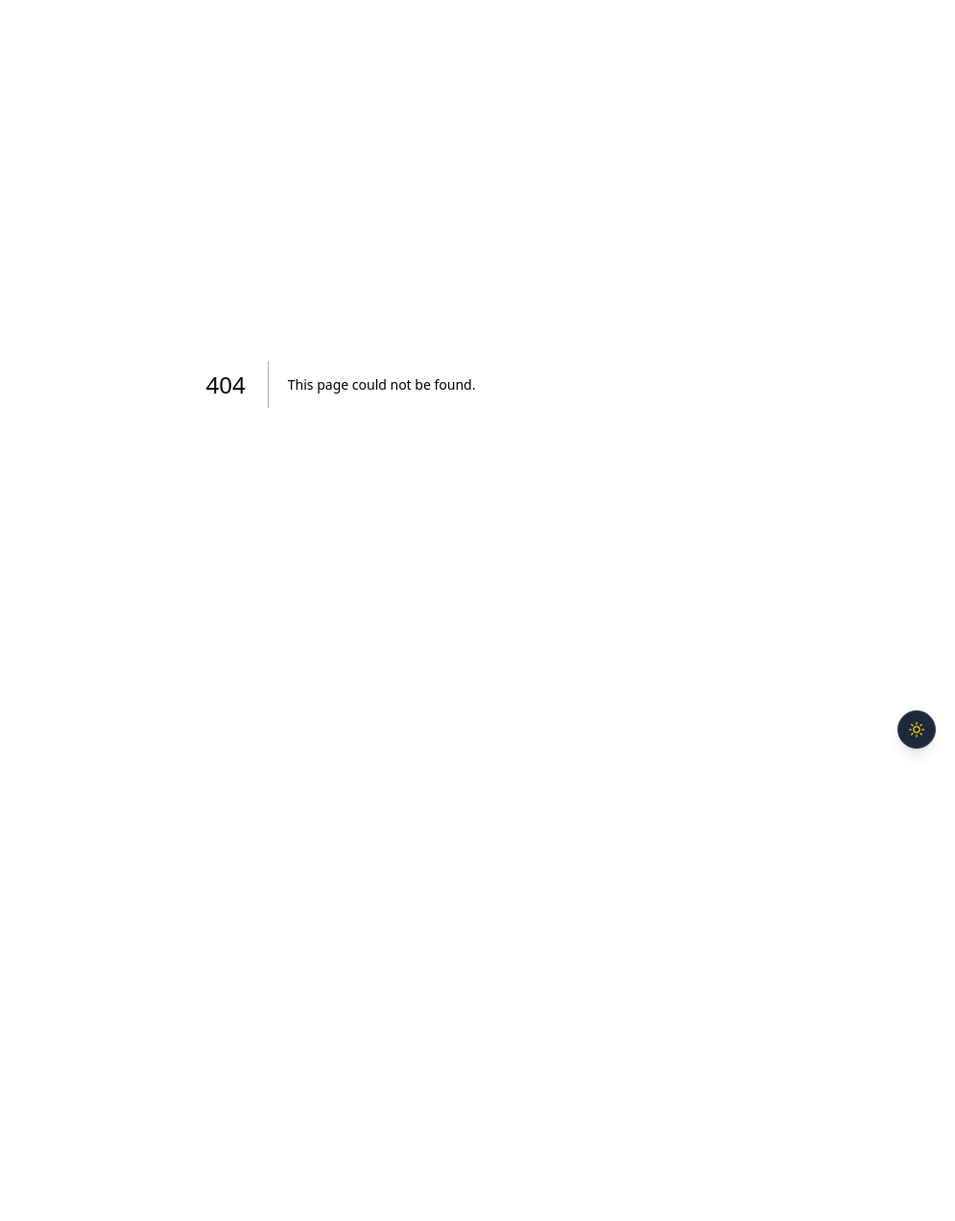
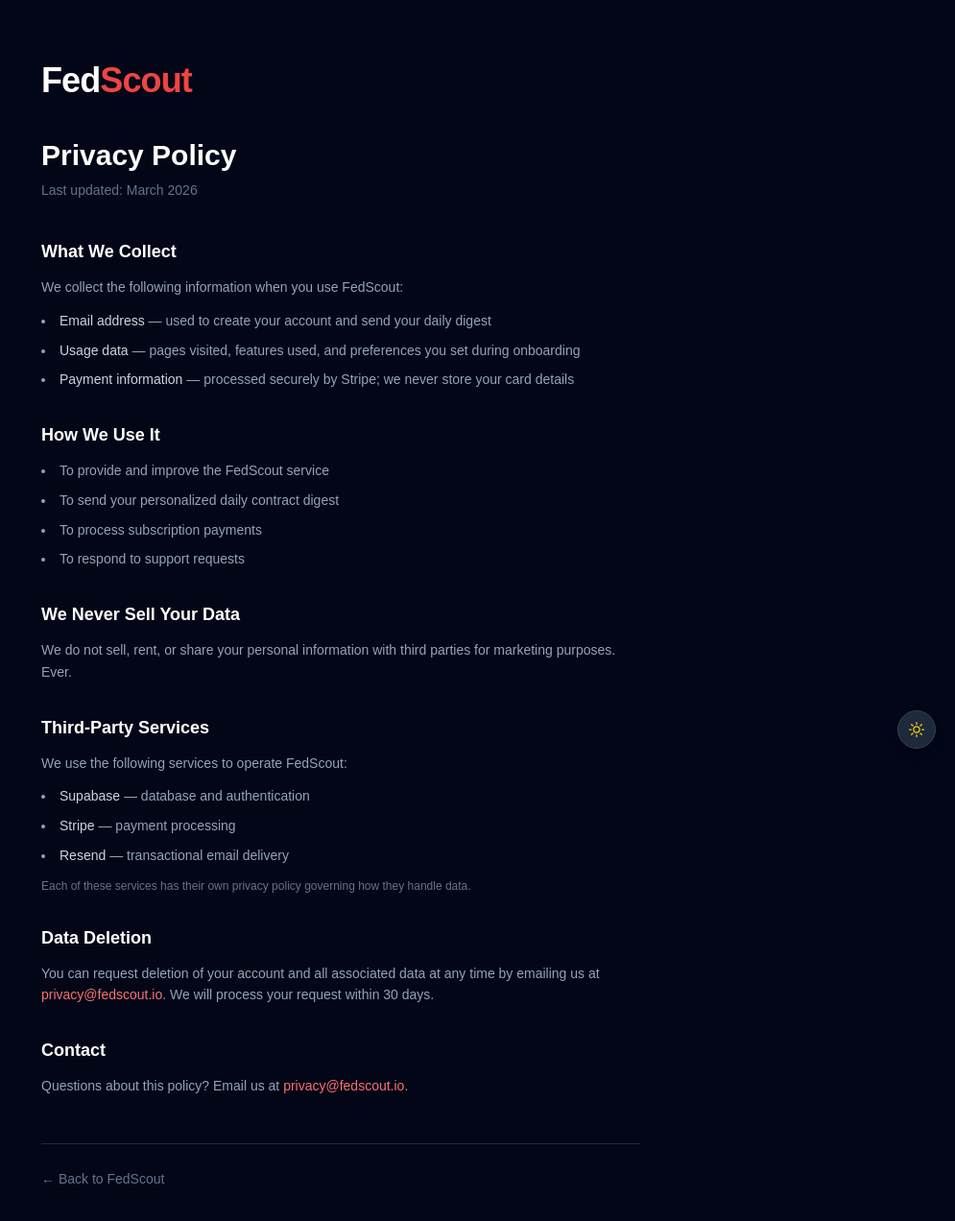
Before and after one commit to qelson/fedscout, a Next.js app: page /privacy in a window 1280 px wide. Before the commit this address had no page. Shown: the top 1272 px of the page at 96% size, without its empty margins (285-1280 px from the left). Before the commit the page ends 800 px from the top, so only its background shows below. Built offline with nearby package versions, Linux system fonts and the light colour scheme.

Commit message:
Add Privacy Policy and Terms of Service pages

```diff
--- /dev/null
+++ b/app/privacy/page.tsx
@@ -0,0 +1,83 @@
+import Link from 'next/link'
+
+export default function PrivacyPage() {
+  return (
+    <div className="min-h-screen bg-slate-950 text-slate-300">
+      <div className="max-w-2xl mx-auto px-6 py-16">
+
+        <div className="mb-10">
+          <Link href="/" className="text-4xl font-extrabold tracking-tight">
+            <span className="text-white">Fed</span><span className="text-red-500">Scout</span>
+          </Link>
+        </div>
+
+        <h1 className="text-3xl font-extrabold text-white mb-2">Privacy Policy</h1>
+        <p className="text-slate-500 text-sm mb-10">Last updated: March 2026</p>
+
+        <div className="space-y-8 text-sm leading-relaxed">
+
+          <section>
+            <h2 className="text-lg font-bold text-white mb-3">What We Collect</h2>
+            <p className="text-slate-400">We collect the following information when you use FedScout:</p>
+            <ul className="mt-3 space-y-2 text-slate-400 list-disc list-inside">
+              <li><span className="text-slate-300 font-medium">Email address</span> — used to create your account and send your daily digest</li>
+              <li><span className="text-slate-300 font-medium">Usage data</span> — pages visited, features used, and preferences you set during onboarding</li>
+              <li><span className="text-slate-300 font-medium">Payment information</span> — processed securely by Stripe; we never store your card details</li>
+            </ul>
+          </section>
+
+          <section>
+            <h2 className="text-lg font-bold text-white mb-3">How We Use It</h2>
+            <ul className="space-y-2 text-slate-400 list-disc list-inside">
+              <li>To provide and improve the FedScout service</li>
+              <li>To send your personalized daily contract digest</li>
+              <li>To process subscription payments</li>
+              <li>To respond to support requests</li>
+            </ul>
+          </section>
+
+          <section>
+            <h2 className="text-lg font-bold text-white mb-3">We Never Sell Your Data</h2>
+            <p className="text-slate-400">
+              We do not sell, rent, or share your personal information with third parties for marketing purposes. Ever.
+            </p>
+          </section>
+
+          <section>
+            <h2 className="text-lg font-bold text-white mb-3">Third-Party Services</h2>
+            <p className="text-slate-400 mb-3">We use the following services to operate FedScout:</p>
+            <ul className="space-y-2 text-slate-400 list-disc list-inside">
+              <li><span className="text-slate-300 font-medium">Supabase</span> — database and authentication</li>
+              <li><span className="text-slate-300 font-medium">Stripe</span> — payment processing</li>
+              <li><span className="text-slate-300 font-medium">Resend</span> — transactional email delivery</li>
+            </ul>
+            <p className="text-slate-500 mt-3 text-xs">Each of these services has their own privacy policy governing how they handle data.</p>
+          </section>
+
+          <section>
+            <h2 className="text-lg font-bold text-white mb-3">Data Deletion</h2>
+            <p className="text-slate-400">
+              You can request deletion of your account and all associated data at any time by emailing us at{' '}
+              <a href="mailto:privacy@fedscout.io" className="text-red-400 hover:text-red-300">privacy@fedscout.io</a>.
+              We will process your request within 30 days.
+            </p>
+          </section>
+
+          <section>
+            <h2 className="text-lg font-bold text-white mb-3">Contact</h2>
+            <p className="text-slate-400">
+              Questions about this policy? Email us at{' '}
+              <a href="mailto:privacy@fedscout.io" className="text-red-400 hover:text-red-300">privacy@fedscout.io</a>.
+            </p>
+          </section>
+
+        </div>
+
+        <div className="mt-12 pt-6 border-t border-slate-800">
+          <Link href="/" className="text-sm text-slate-500 hover:text-slate-300 transition-colors">← Back to FedScout</Link>
+        </div>
+
+      </div>
+    </div>
+  )
+}
--- /dev/null
+++ b/app/terms/page.tsx
@@ -0,0 +1,85 @@
+import Link from 'next/link'
+
+export default function TermsPage() {
+  return (
+    <div className="min-h-screen bg-slate-950 text-slate-300">
+      <div className="max-w-2xl mx-auto px-6 py-16">
+
+        <div className="mb-10">
+          <Link href="/" className="text-4xl font-extrabold tracking-tight">
+            <span className="text-white">Fed</span><span className="text-red-500">Scout</span>
+          </Link>
+        </div>
+
+        <h1 className="text-3xl font-extrabold text-white mb-2">Terms of Service</h1>
+        <p className="text-slate-500 text-sm mb-10">Last updated: March 2026</p>
+
+        <div className="space-y-8 text-sm leading-relaxed">
+
+          <section>
+            <h2 className="text-lg font-bold text-white mb-3">Service Description</h2>
+            <p className="text-slate-400">
+              FedScout monitors SAM.gov for federal contract opportunities and delivers a personalized daily email digest based on your business profile. By creating an account, you agree to these terms.
+            </p>
+          </section>
+
+          <section>
+            <h2 className="text-lg font-bold text-white mb-3">Subscription</h2>
+            <ul className="space-y-2 text-slate-400 list-disc list-inside">
+              <li>FedScout costs <span className="text-slate-300 font-medium">$49/month</span> after a 14-day free trial</li>
+              <li>No credit card is required to start your trial</li>
+              <li>You may cancel at any time — no long-term commitment</li>
+              <li>Refunds are handled on a case-by-case basis; contact us within 7 days of a charge</li>
+            </ul>
+          </section>
+
+          <section>
+            <h2 className="text-lg font-bold text-white mb-3">No Guarantee of Results</h2>
+            <p className="text-slate-400">
+              FedScout surfaces federal contract opportunities that match your profile. We do not guarantee that you will win any contract, receive any award, or generate any revenue as a result of using the service. Contract outcomes depend entirely on your proposals, qualifications, and factors outside our control.
+            </p>
+          </section>
+
+          <section>
+            <h2 className="text-lg font-bold text-white mb-3">Acceptable Use</h2>
+            <p className="text-slate-400 mb-3">You agree not to:</p>
+            <ul className="space-y-2 text-slate-400 list-disc list-inside">
+              <li>Scrape, copy, or redistribute contract data surfaced by FedScout</li>
+              <li>Resell or sublicense access to the service</li>
+              <li>Use the service for any unlawful purpose</li>
+              <li>Attempt to reverse-engineer or interfere with the platform</li>
+            </ul>
+          </section>
+
+          <section>
+            <h2 className="text-lg font-bold text-white mb-3">Termination</h2>
+            <p className="text-slate-400">
+              We reserve the right to suspend or terminate accounts that violate these terms, abuse the service, or engage in fraudulent activity. You may also close your account at any time by contacting us.
+            </p>
+          </section>
+
+          <section>
+            <h2 className="text-lg font-bold text-white mb-3">Limitation of Liability</h2>
+            <p className="text-slate-400">
+              FedScout is provided &quot;as is&quot; without warranties of any kind. To the maximum extent permitted by law, FedScout shall not be liable for any indirect, incidental, or consequential damages arising from your use of the service.
+            </p>
+          </section>
+
+          <section>
+            <h2 className="text-lg font-bold text-white mb-3">Contact</h2>
+            <p className="text-slate-400">
+              Questions about these terms? Email us at{' '}
+              <a href="mailto:legal@fedscout.io" className="text-red-400 hover:text-red-300">legal@fedscout.io</a>.
+            </p>
+          </section>
+
+        </div>
+
+        <div className="mt-12 pt-6 border-t border-slate-800">
+          <Link href="/" className="text-sm text-slate-500 hover:text-slate-300 transition-colors">← Back to FedScout</Link>
+        </div>
+
+      </div>
+    </div>
+  )
+}
```
